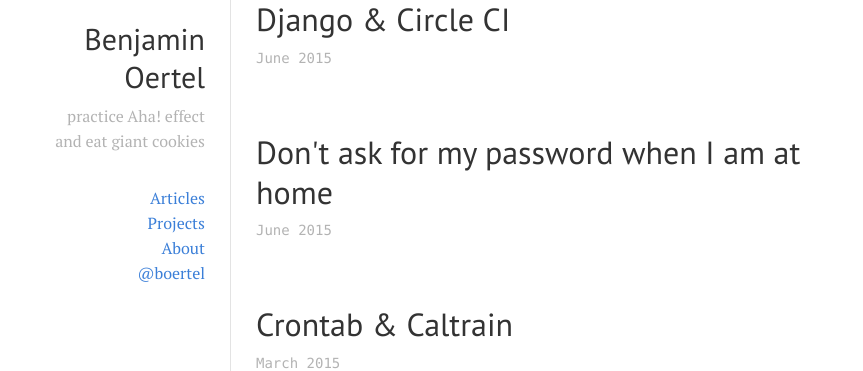
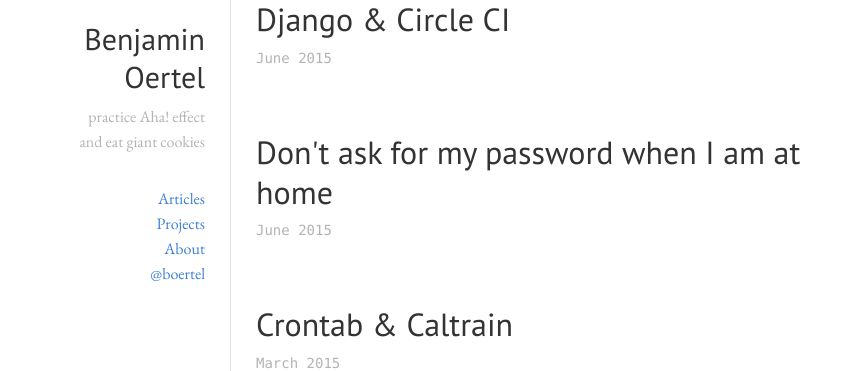
Before and after one commit to boertel/blog, a Jekyll site: the page built from index.html, in a window 1280 px wide. Shown: the part 185-556 px from the top of the page, without its empty margins (0-863 px from the left). Built offline with Jekyll 4.4.1, drawn with Linux system fonts in a browser that asks for light colours; comment, search, counter and statistics services are not loaded.

Commit message:
new font

```diff
--- a/_layouts/default.html
+++ b/_layouts/default.html
@@ -8,7 +8,7 @@
     <link rel="stylesheet" type="text/css" href="/static/css/pygments.css">
     <link rel="stylesheet" type="text/css" href="/static/css/octicons.css">
     <meta name="viewport" content="width=device-width, initial-scale=1, maximum-scale=1">
-    <link href='//fonts.googleapis.com/css?family=PT+Serif|PT+Serif:i|PT+Sans|PT+Sans:b' rel='stylesheet' type='text/css'>
+    <link href="https://fonts.googleapis.com/css?family=EB+Garamond|PT+Sans" rel="stylesheet">
     <link rel="shortcut icon" href="/favicon.png" type="image/png" />
 </head>
 <body>
--- a/static/css/blog.css
+++ b/static/css/blog.css
@@ -4,7 +4,7 @@
 }
 body {
     color: #333;
-    font-family: 'PT Serif', serif;
+    font-family: 'EB Garamond', serif;
     font-weight: 400;
     font-size: 16px;
     line-height: 1.5em;
```
